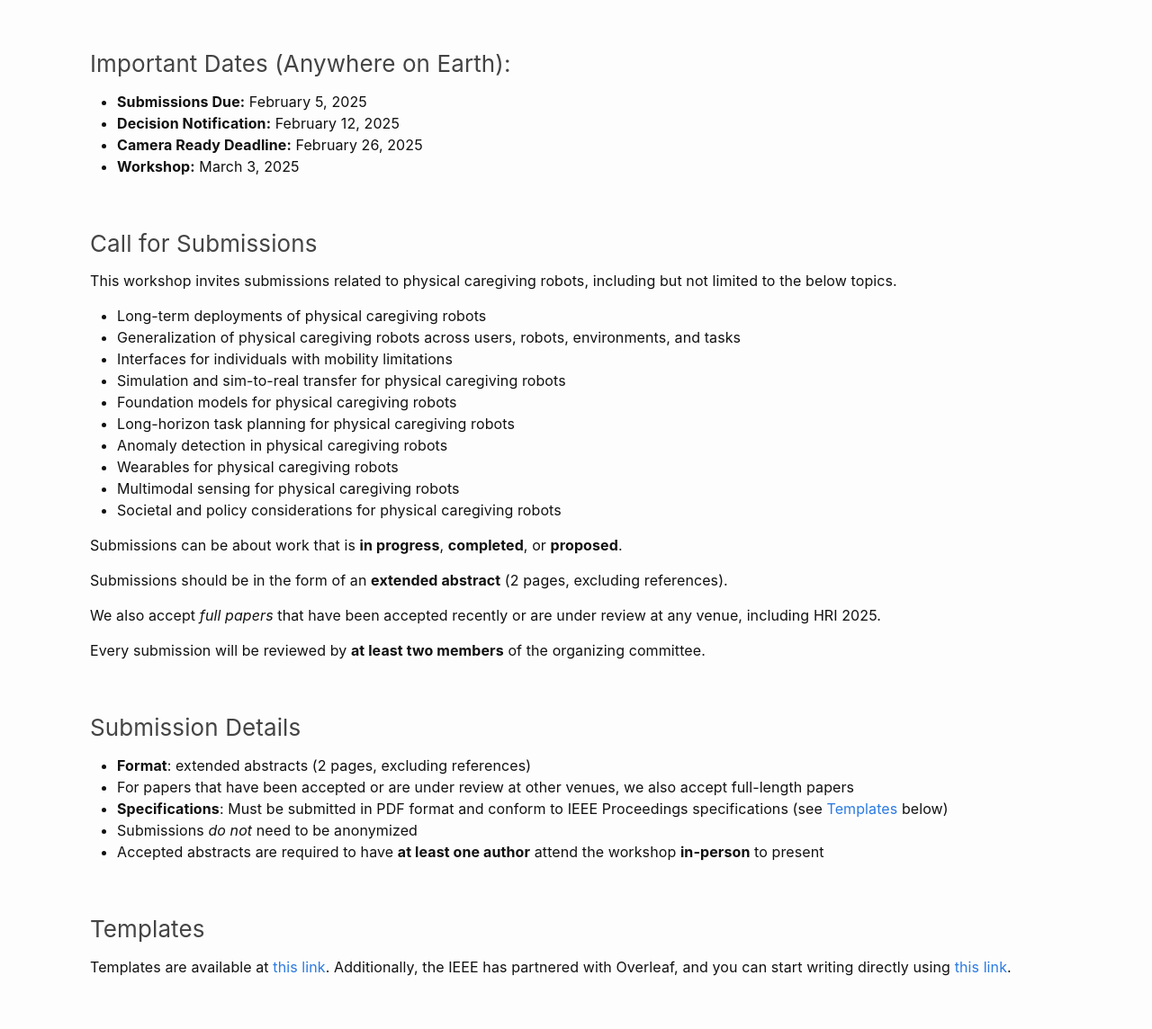
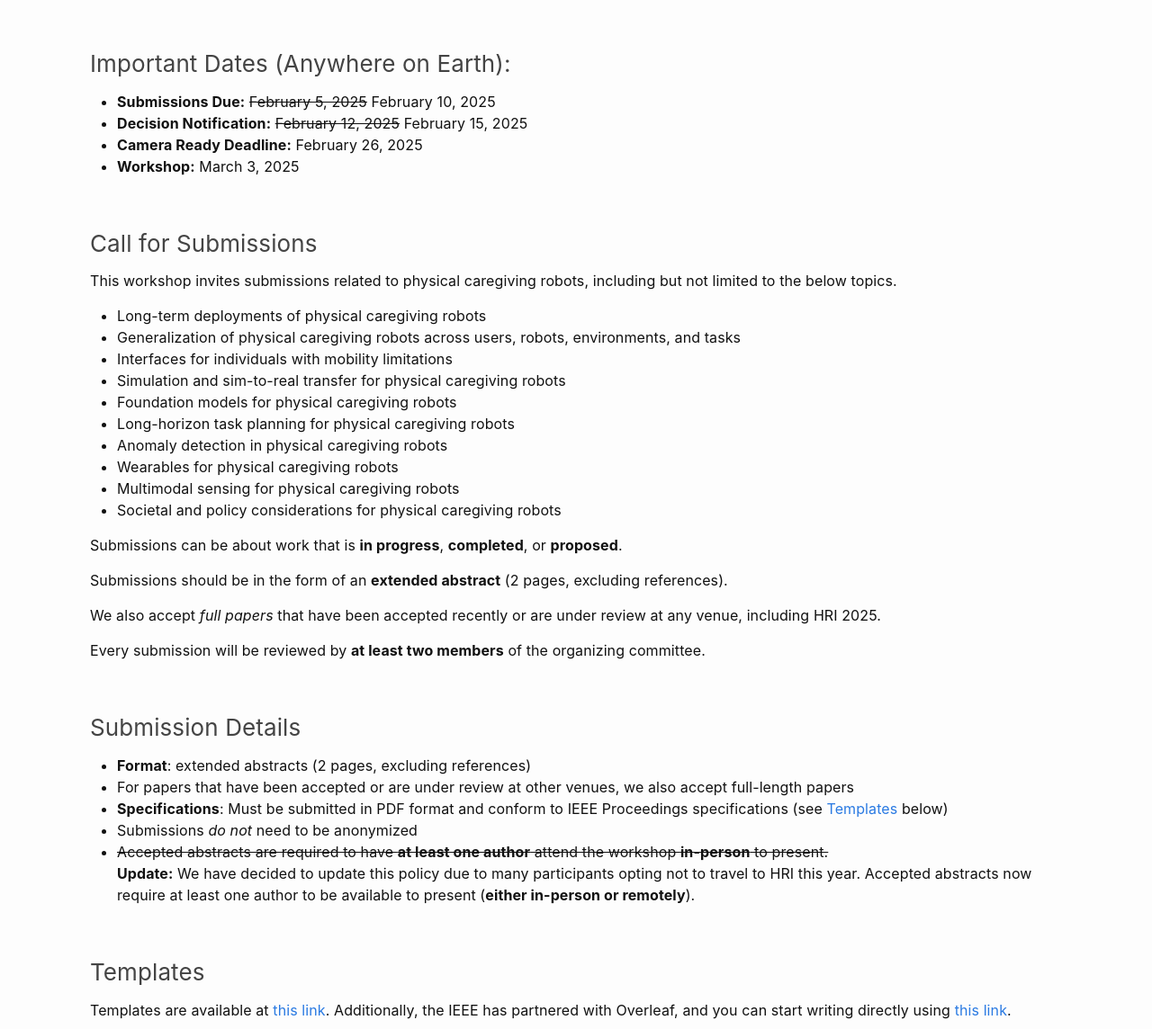
Before and after one commit to caregivingrobots/caregivingrobots.github.io, a plain HTML site: page callforpapers/index.html in a window 1280 px wide. Shown: the part 141-1285 px from the top of the page at 90% size. Drawn offline with Linux system fonts and the light colour scheme.

Commit message:
updated deadlines + submission policy

```diff
--- a/callforpapers/index.html
+++ b/callforpapers/index.html
@@ -45,8 +45,8 @@
   <div class="post-content">
     <h3 id="important-dates-anywhere-on-earth">Important Dates (Anywhere on Earth):</h3>
 <ul>
-  <li><strong>Submissions Due:</strong> February 5, 2025</li>
-  <li><strong>Decision Notification:</strong> February 12, 2025</li>
+  <li><strong>Submissions Due:</strong> <del>February 5, 2025</del> February 10, 2025</li>
+  <li><strong>Decision Notification:</strong> <del>February 12, 2025</del> February 15, 2025</li>
   <li><strong>Camera Ready Deadline:</strong> February 26, 2025</li>
   <li><strong>Workshop:</strong> March 3, 2025</li>
 </ul>
@@ -80,7 +80,12 @@
   <li>For papers that have been accepted or are under review at other venues, we also accept full-length papers</li>
   <li><strong>Specifications</strong>: Must be submitted in PDF format and conform to IEEE Proceedings specifications (see <a src="#templates">Templates</a> below)</li>
   <li>Submissions <i>do not</i> need to be anonymized</li>
-  <li>Accepted abstracts are required to have <strong>at least one author</strong> attend the workshop <strong>in-person</strong> to present</li>
+  <li>
+    <del>Accepted abstracts are required to have <strong>at least one author</strong> attend the workshop <strong>in-person</strong> to present.</del>
+    <p>
+      <strong>Update:</strong> We have decided to update this policy due to many participants opting not to travel to HRI this year. Accepted abstracts now require at least one author to be available to present (<strong>either in-person or remotely</strong>).
+    </p>
+  </li>
 </ul>
 
 <h3 id="templates">Templates</h3>
```
